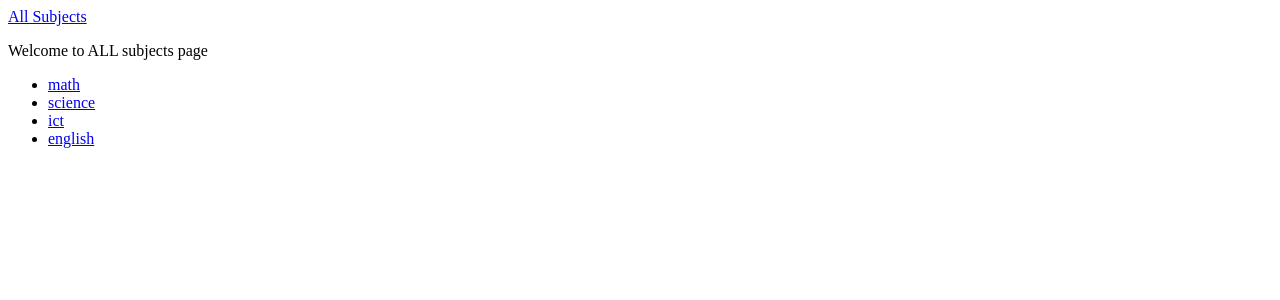
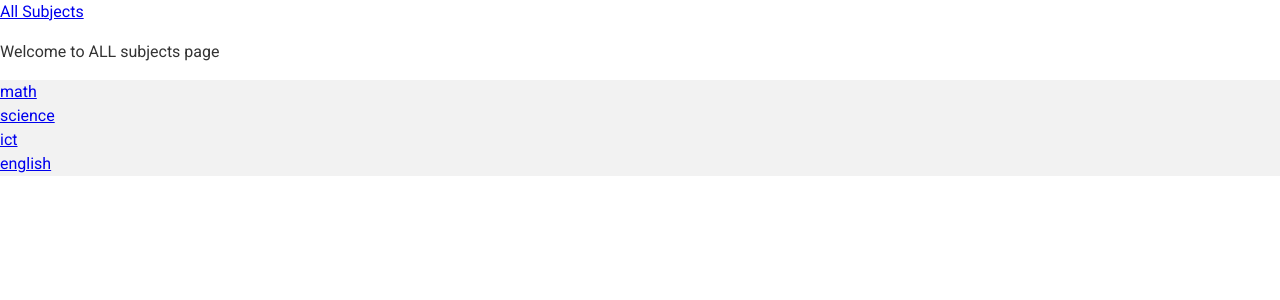
Before and after one commit to Darsware/DarsWareLMS, a Django app: page /subjects/ in a window 1280 px wide. Shown: the top 300 px of the page. Run offline with Django 5.2, Linux system fonts and the light colour scheme.

Commit message:
- Added project-level styles.css - Add CSS styles for fonts, html, and body - Added subjects.css inside static folder structure - Add CSS styles for unordered list - Updated setting.py to see static files path - Add css_files block inside base.html template

```diff
--- a/darsware_lms/darsware_lms/settings.py
+++ b/darsware_lms/darsware_lms/settings.py
@@ -121,7 +121,12 @@ USE_TZ = True
 
 STATIC_URL = 'static/'
 
+
 # Default primary key field type
 # https://docs.djangoproject.com/en/5.0/ref/settings/#default-auto-field
 
 DEFAULT_AUTO_FIELD = 'django.db.models.BigAutoField'
+
+STATICFILES_DIRS = [
+    BASE_DIR / "static"
+]
--- /dev/null
+++ b/darsware_lms/static/styles.css
@@ -0,0 +1,13 @@
+@import url('https://fonts.googleapis.com/css2?family=Roboto:wght@400;700&display=swap');
+
+html {
+  font-family: 'Roboto', sans-serif;
+  font-size: 16px;
+  line-height: 1.5;
+  color: #333;
+}
+
+body {
+  margin: 0;
+  padding: 0;
+}
--- /dev/null
+++ b/darsware_lms/subjects/static/subjects/subjects.css
@@ -0,0 +1,7 @@
+ul {
+    list-style-type: none;
+    margin: 0;
+    padding: 0;
+    overflow: hidden;
+    background-color: #f2f2f2;
+}
--- a/darsware_lms/subjects/templates/subjects/index.html
+++ b/darsware_lms/subjects/templates/subjects/index.html
@@ -1,4 +1,11 @@
-{% extends "base.html" %} {% block page_title %} Subjects {% endblock %}
+{% extends "base.html" %}
+{% load static %}
+
+{% block css_files %}
+	<link rel="stylesheet" href="{% static 'subjects/subjects.css' %}" />
+{% endblock %}
+
+{% block page_title %} Subjects {% endblock %}
 
 {% block content %}
 {% include "subjects/includes/header.html" %}
--- a/darsware_lms/templates/base.html
+++ b/darsware_lms/templates/base.html
@@ -1,9 +1,13 @@
+{% load static %}
+
 <!DOCTYPE html>
 <html lang="en">
 <head>
     <meta charset="UTF-8" />
     <meta name="viewport" content="width=device-width, initial-scale=1.0" />
     <title>{% block page_title%} Default Title {% endblock %}</title>
+    <link rel="stylesheet" href="{% static 'styles.css' %}" />
+    {% block css_files %}{% endblock %}
 </head>
 <body>
     {% block content %} Default Content {% endblock %}
```
